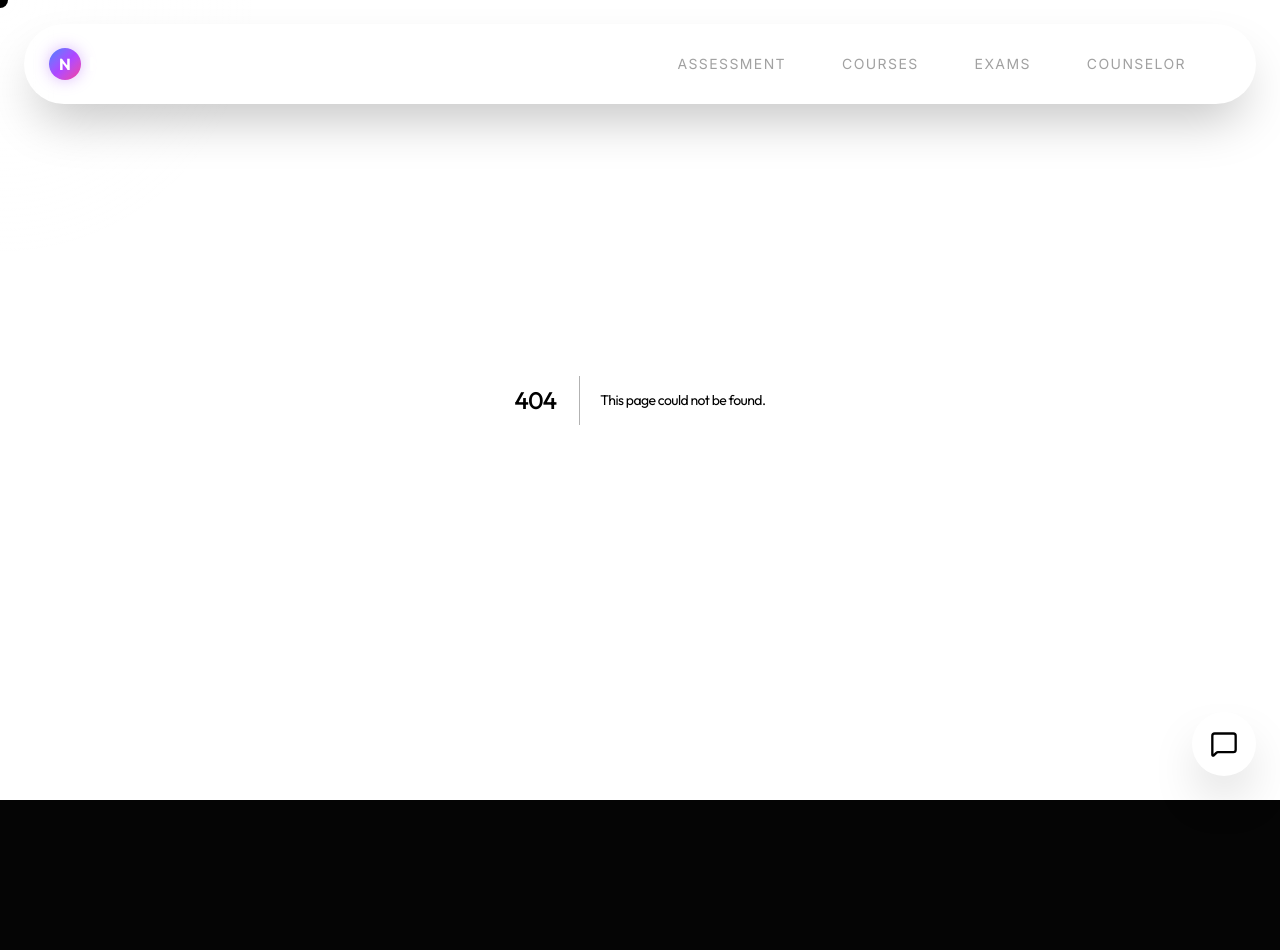
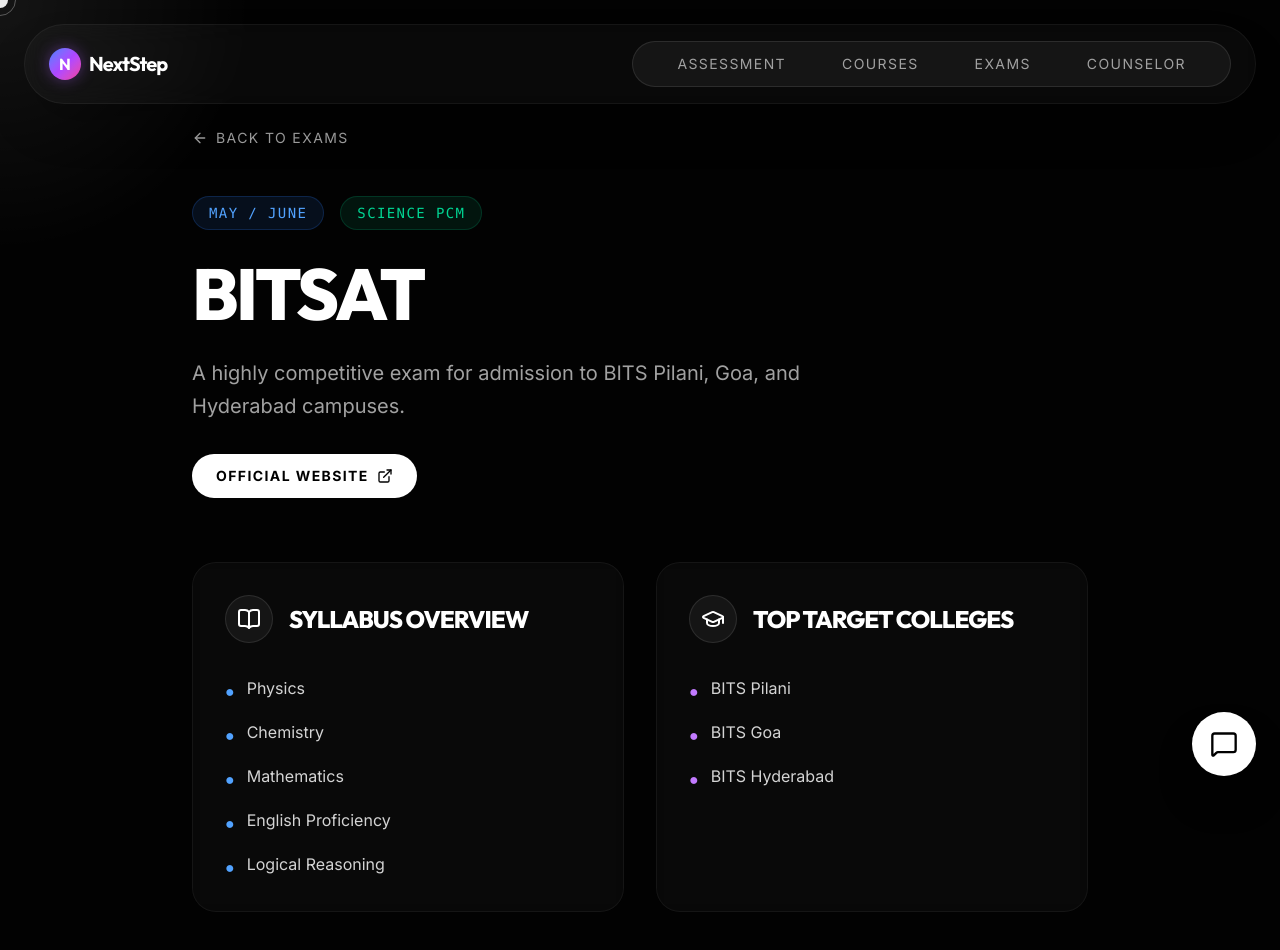
Before and after one commit to mfaayis/aetherzen-space, a Next.js app: page /exams/bitsat in a window 1280 px wide. Before the commit this address had no page. Shown: the top 950 px of the page. Before the commit the page ends 800 px from the top, so only its background shows below. Built offline with nearby package versions, Linux system fonts and the light colour scheme.

Commit message:
feat: build dynamic routing and dedicated landing pages for exams

```diff
--- /dev/null
+++ b/src/app/exams/[slug]/page.tsx
@@ -0,0 +1,112 @@
+"use client";
+
+import { motion } from "framer-motion";
+import { examsData } from "@/data/exams";
+import Link from "next/link";
+import { ArrowLeft, BookOpen, GraduationCap, Calendar, Target, ExternalLink } from "lucide-react";
+import { notFound } from "next/navigation";
+
+export function generateStaticParams() {
+  return examsData.map((exam) => ({
+    slug: exam.slug,
+  }));
+}
+
+export default function ExamDetailPage({ params }: { params: { slug: string } }) {
+  const exam = examsData.find(e => e.slug === params.slug);
+
+  if (!exam) {
+    notFound();
+  }
+
+  return (
+    <main className="min-h-screen pt-32 pb-16 px-6 z-10 relative bg-black/50">
+      <div className="max-w-4xl mx-auto">
+        <Link
+          href="/exams"
+          className="inline-flex items-center gap-2 text-neutral-400 hover:text-white transition-colors mb-12 font-sans uppercase tracking-widest text-sm"
+        >
+          <ArrowLeft size={16} /> Back to Exams
+        </Link>
+
+        <motion.div
+          initial={{ opacity: 0, y: 20 }}
+          animate={{ opacity: 1, y: 0 }}
+          transition={{ duration: 0.8 }}
+          className="mb-16"
+        >
+          <div className="flex items-center gap-4 mb-6">
+            <span className="px-4 py-1.5 rounded-full bg-blue-500/10 border border-blue-500/20 text-blue-400 font-mono text-sm tracking-widest uppercase">
+              {exam.month}
+            </span>
+            <span className="px-4 py-1.5 rounded-full bg-emerald-500/10 border border-emerald-500/20 text-emerald-400 font-mono text-sm tracking-widest uppercase">
+              {exam.eligibility}
+            </span>
+          </div>
+
+          <h1 className="text-5xl md:text-7xl font-heading font-bold uppercase tracking-tighter text-white leading-none">
+            {exam.name}
+          </h1>
+          <p className="text-xl text-neutral-400 font-sans mt-6 max-w-2xl leading-relaxed">
+            {exam.desc}
+          </p>
+
+          <a
+            href={exam.website}
+            target="_blank"
+            rel="noopener noreferrer"
+            className="inline-flex items-center gap-2 mt-8 px-6 py-3 rounded-full bg-white text-black hover:bg-neutral-200 transition-colors font-sans font-bold text-sm tracking-widest uppercase"
+          >
+            Official Website <ExternalLink size={16} />
+          </a>
+        </motion.div>
+
+        <div className="grid grid-cols-1 md:grid-cols-2 gap-8">
+          <motion.div
+            initial={{ opacity: 0, x: -20 }}
+            animate={{ opacity: 1, x: 0 }}
+            transition={{ duration: 0.6, delay: 0.2 }}
+            className="glass-panel p-8 rounded-3xl border border-white/10 flex flex-col h-full"
+          >
+            <div className="flex items-center gap-4 mb-8">
+              <div className="w-12 h-12 rounded-full bg-white/5 flex items-center justify-center text-white border border-white/10">
+                <BookOpen size={24} />
+              </div>
+              <h2 className="text-2xl font-heading font-bold uppercase tracking-tight text-white">Syllabus Overview</h2>
+            </div>
+            <ul className="space-y-4 font-sans text-neutral-300">
+              {exam.syllabus.map((item, idx) => (
+                <li key={idx} className="flex gap-3 items-start">
+                  <span className="text-blue-400 mt-1">●</span>
+                  <span className="leading-relaxed">{item}</span>
+                </li>
+              ))}
+            </ul>
+          </motion.div>
+
+          <motion.div
+            initial={{ opacity: 0, x: 20 }}
+            animate={{ opacity: 1, x: 0 }}
+            transition={{ duration: 0.6, delay: 0.3 }}
+            className="glass-panel p-8 rounded-3xl border border-white/10 flex flex-col h-full"
+          >
+            <div className="flex items-center gap-4 mb-8">
+              <div className="w-12 h-12 rounded-full bg-white/5 flex items-center justify-center text-white border border-white/10">
+                <GraduationCap size={24} />
+              </div>
+              <h2 className="text-2xl font-heading font-bold uppercase tracking-tight text-white">Top Target Colleges</h2>
+            </div>
+            <ul className="space-y-4 font-sans text-neutral-300">
+              {exam.topColleges.map((college, idx) => (
+                <li key={idx} className="flex gap-3 items-start">
+                  <span className="text-purple-400 mt-1">●</span>
+                  <span className="leading-relaxed">{college}</span>
+                </li>
+              ))}
+            </ul>
+          </motion.div>
+        </div>
+      </div>
+    </main>
+  );
+}
--- a/src/app/exams/page.tsx
+++ b/src/app/exams/page.tsx
@@ -2,50 +2,8 @@
 
 import { motion } from "framer-motion";
 
-const exams = [
-  {
-    name: "JEE Main & Advanced",
-    target: "Engineering (B.Tech / B.Arch)",
-    eligibility: "Science PCM",
-    desc: "The gateway to NITs, IIITs, and the prestigious IITs. Tests Physics, Chemistry, and Mathematics extensively.",
-    month: "Jan / Apr"
-  },
-  {
-    name: "NEET UG",
-    target: "Medical (MBBS / BDS)",
-    eligibility: "Science PCB",
-    desc: "The single national level medical entrance exam for admission to medical colleges across India.",
-    month: "May"
-  },
-  {
-    name: "CUET UG",
-    target: "Central Universities (B.A / B.Com / B.Sc)",
-    eligibility: "All Streams",
-    desc: "Common University Entrance Test for admission into all UG programs in all Central Universities.",
-    month: "May"
-  },
-  {
-    name: "CLAT",
-    target: "Law (BA LLB)",
-    eligibility: "All Streams",
-    desc: "Common Law Admission Test for entry into the 24 National Law Universities (NLUs) in India.",
-    month: "December"
-  },
-  {
-    name: "NID DAT / UCEED",
-    target: "Design (B.Des)",
-    eligibility: "All Streams",
-    desc: "Design Aptitude Tests for entry into National Institutes of Design and IITs for design programs.",
-    month: "Jan / Feb"
-  },
-  {
-    name: "BITSAT",
-    target: "Engineering (BITS)",
-    eligibility: "Science PCM",
-    desc: "A highly competitive exam for admission to BITS Pilani, Goa, and Hyderabad campuses.",
-    month: "May / June"
-  }
-];
+import { examsData } from "@/data/exams";
+import Link from "next/link";
 
 export default function ExamsPage() {
   return (
@@ -66,7 +24,7 @@
         </motion.div>
 
         <div className="flex flex-col gap-6">
-          {exams.map((exam, i) => (
+          {examsData.map((exam, i) => (
             <motion.div
               key={exam.name}
               initial={{ opacity: 0, x: -30 }}
@@ -97,10 +55,13 @@
                 </p>
               </div>
 
-              <div className="z-10 w-full md:w-auto flex justify-end">
-                <button className="w-full md:w-auto px-6 py-3 rounded-full border border-neutral-700 text-neutral-300 hover:bg-white hover:text-black hover:border-white transition-all font-sans text-sm font-bold uppercase tracking-wider">
+              <div className="z-10 w-full md:w-auto flex justify-end shrink-0">
+                <Link
+                  href={`/exams/${exam.slug}`}
+                  className="w-full md:w-auto px-8 py-3 rounded-full border border-white text-white hover:bg-white hover:text-black transition-all font-sans text-sm font-bold uppercase tracking-wider text-center"
+                >
                   Details
-                </button>
+                </Link>
               </div>
             </motion.div>
           ))}
--- /dev/null
+++ b/src/data/exams.ts
@@ -0,0 +1,122 @@
+export const examsData = [
+  {
+    slug: "jee-main-advanced",
+    name: "JEE Main & Advanced",
+    target: "Engineering (B.Tech / B.Arch)",
+    eligibility: "Science PCM",
+    desc: "The gateway to NITs, IIITs, and the prestigious IITs. Tests Physics, Chemistry, and Mathematics extensively.",
+    month: "Jan / Apr",
+    syllabus: [
+      "Physics: Mechanics, Electromagnetism, Optics, Modern Physics",
+      "Chemistry: Physical, Organic, Inorganic Chemistry",
+      "Mathematics: Calculus, Algebra, Coordinate Geometry, Trigonometry"
+    ],
+    topColleges: [
+      "Indian Institutes of Technology (IITs)",
+      "National Institutes of Technology (NITs)",
+      "Birla Institute of Technology and Science (BITS)"
+    ],
+    website: "https://jeemain.nta.nic.in"
+  },
+  {
+    slug: "neet-ug",
+    name: "NEET UG",
+    target: "Medical (MBBS / BDS)",
+    eligibility: "Science PCB",
+    desc: "The single national level medical entrance exam for admission to medical colleges across India.",
+    month: "May",
+    syllabus: [
+      "Physics: Mechanics, Thermodynamics, Electromagnetism",
+      "Chemistry: Physical, Organic, Inorganic",
+      "Biology: Botany, Zoology, Human Physiology, Genetics"
+    ],
+    topColleges: [
+      "AIIMS New Delhi",
+      "Christian Medical College (CMC), Vellore",
+      "Armed Forces Medical College (AFMC), Pune"
+    ],
+    website: "https://neet.nta.nic.in"
+  },
+  {
+    slug: "cuet-ug",
+    name: "CUET UG",
+    target: "Central Universities (B.A / B.Com / B.Sc)",
+    eligibility: "All Streams",
+    desc: "Common University Entrance Test for admission into all UG programs in all Central Universities.",
+    month: "May",
+    syllabus: [
+      "Section IA/IB: Language (Reading Comprehension, Vocabulary)",
+      "Section II: Domain-specific subjects (12th Grade NCERT)",
+      "Section III: General Test (Current Affairs, Quantitative Aptitude, Logical Reasoning)"
+    ],
+    topColleges: [
+      "Delhi University (DU)",
+      "Banaras Hindu University (BHU)",
+      "Jawaharlal Nehru University (JNU)"
+    ],
+    website: "https://cuet.samarth.ac.in"
+  },
+  {
+    slug: "clat",
+    name: "CLAT",
+    target: "Law (BA LLB)",
+    eligibility: "All Streams",
+    desc: "Common Law Admission Test for entry into the 24 National Law Universities (NLUs) in India.",
+    month: "December",
+    syllabus: [
+      "English Language",
+      "Current Affairs, including General Knowledge",
+      "Legal Reasoning",
+      "Logical Reasoning",
+      "Quantitative Techniques"
+    ],
+    topColleges: [
+      "NLSIU Bangalore",
+      "NALSAR Hyderabad",
+      "NLU Delhi (via AILET)"
+    ],
+    website: "https://consortiumofnlus.ac.in"
+  },
+  {
+    slug: "nid-dat",
+    name: "NID DAT / UCEED",
+    target: "Design (B.Des)",
+    eligibility: "All Streams",
+    desc: "Design Aptitude Tests for entry into National Institutes of Design and IITs for design programs.",
+    month: "Jan / Feb",
+    syllabus: [
+      "Visualization and Spatial Ability",
+      "Observation and Design Sensitivity",
+      "Environmental and Social Awareness",
+      "Analytical and Logical Reasoning",
+      "Design Thinking and Problem Solving"
+    ],
+    topColleges: [
+      "National Institute of Design (NID), Ahmedabad",
+      "IIT Bombay (IDC)",
+      "Srishti Institute of Art, Design and Technology"
+    ],
+    website: "https://admissions.nid.edu"
+  },
+  {
+    slug: "bitsat",
+    name: "BITSAT",
+    target: "Engineering (BITS)",
+    eligibility: "Science PCM",
+    desc: "A highly competitive exam for admission to BITS Pilani, Goa, and Hyderabad campuses.",
+    month: "May / June",
+    syllabus: [
+      "Physics",
+      "Chemistry",
+      "Mathematics",
+      "English Proficiency",
+      "Logical Reasoning"
+    ],
+    topColleges: [
+      "BITS Pilani",
+      "BITS Goa",
+      "BITS Hyderabad"
+    ],
+    website: "https://www.bitsadmission.com"
+  }
+];
```
